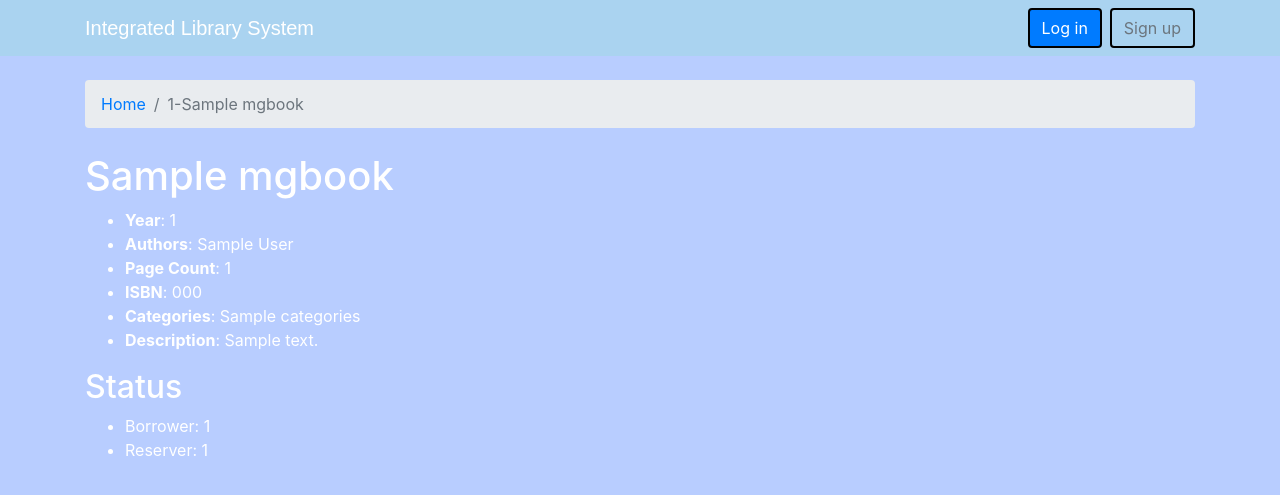
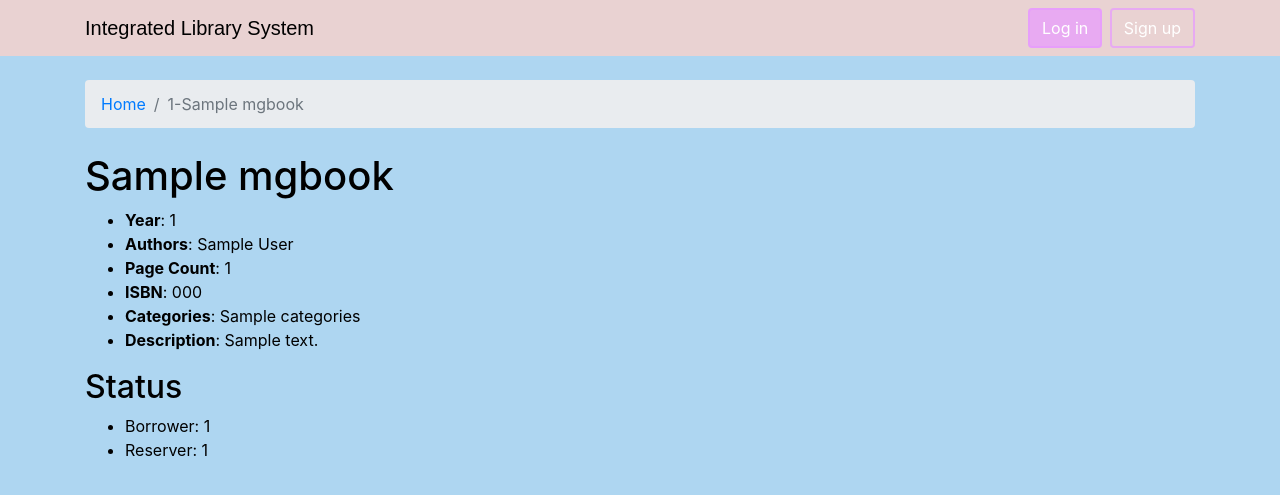
Before and after one commit to uyencfi/integrated-library-system, a Django app: template templates/book_details.html in a window 1280 px wide. Shown: the top 495 px of the page. Run offline with Django 3.2, Linux system fonts and the light colour scheme; the template is opened without the code that fills it: most values are stand-ins (such as "Sample title", 1, 10 or a date in 2020); some libraries are stand-ins or nearby versions.

Commit message:
update UI

```diff
--- a/static/css/app.css
+++ b/static/css/app.css
@@ -3,12 +3,12 @@ body {
   }
 
   .navbar{
-	color: white;
+	color: black;
 	background-color: #aad3f0;
   }
   .navbar-brand {
 	font-family: 'Luminari', fantasy;
-  	color: white;
+  	color: black;
   }
 
   .btn {
@@ -30,5 +30,5 @@ body {
 	text-align: center;
 	background-color: #b8cdff;
 	margin-top: 10%;
-	color: white;
+	color: black;
   }
--- a/static/css/home.css
+++ b/static/css/home.css
@@ -1,41 +1,48 @@
 body {
-  background-color: #b8cdff !important;
-  color: white;
+  background-color: #AED6F1 !important;
+  color: black;
 }
 
 .navbar{
-  color: white;
+  color:black;
   /* background-color: #94c3e4; */
-  background-color: #aad3f0;
+  background-color: #e9d2d2;
 }
 
 .navbar-brand{
   font-family: 'Luminari', fantasy;
-  color: white;
+  color: black;
 }
 
 .btn {
-  border: 2px solid black;
+  border: 2px solid;
 }
 
 .login-btn{
-  background-color: #ffc599;
+  background-color: #e799ffb4;
   color: white;
-  border-color: #ffc599;
+  border-color: #e799ffb4;
 }
 
 .signup-btn{
+  margin-left: 0.2cm;
   color: white;
-  border-color: #ffc599;
+  border-color: #e799ffb4;
 }
 
 .start{
   text-align: center;
-  background-color: #b8cdff;
+  background-color: #AED6F1;
   margin-top: 10%;
-  color: white;
+  color: black;
 }
 
 .title{
+  color: black;
+}
+
+.enter-btn {
+  background-color: #e799ffb4;
   color: white;
+  border-color: #e799ffb4;
 }
--- a/templates/base.html
+++ b/templates/base.html
@@ -36,8 +36,8 @@
               </ul>
             {% else %}
               <form class="form-inline ml-auto">
-                <a href="{% url 'login' %}" class="btn btn-primary">Log in</a>
-                <a href="{% url 'signup' %}" class="btn btn-outline-secondary ml-2">Sign up</a>
+                <a href="{% url 'login' %}" class="btn login-btn">Log in</a>
+                <a href="{% url 'signup' %}" class="btn signup-btn">Sign up</a>
               </form>
             {% endif %}
           </div>
--- a/templates/book_details.html
+++ b/templates/book_details.html
@@ -16,14 +16,14 @@
   <h1>{{ mgbook.title }}</h1>
   {% if user.is_authenticated %}
     <!-- <div style="display:none;">{{ msg }}</div> -->
-    <p style="background-color:powderblue; color:red;">{{ msg }}</p>
+    <p class="message">{{ msg }}</p>
     <div class="mb-4">
       {% if can_b %}
-        <a href="{% url 'borrow' mgbook.book_id %}" class="btn btn-primary">Borrow</a>
+        <a href="{% url 'borrow' mgbook.book_id %}" class="btn login-btn">Borrow</a>
       {% elif can_r %}
-        <a href="{% url 'reserve' mgbook.book_id %}" class="btn btn-primary">Reserve</a>
+        <a href="{% url 'reserve' mgbook.book_id %}" class="btn signup-btn">Reserve</a>
       {% elif s_r %}
-        <a href="{% url 'special_reserve' mgbook.book_id %}" class="btn btn-primary">Special reserve</a>
+        <a href="{% url 'special_reserve' mgbook.book_id %}" class="btn signup-btn">Special reserve</a>
       {% endif %}
     </div>
   {% endif %}
--- a/templates/home.html
+++ b/templates/home.html
@@ -12,7 +12,7 @@
   <h1>All books</h1>
 
   <div class="mb-4">
-    <a href="{% url 'search' %}" class="btn btn-primary">Search books</a>
+    <a href="{% url 'search' %}" class="btn enter-btn">Search Books</a>
   </div>
 
   <table class="table">
--- a/templates/start.html
+++ b/templates/start.html
@@ -2,7 +2,7 @@
 
 {% load static %}
 
-{% block stylesheet %}<link rel="stylesheet" href="{% static 'css/app.css' %}">{% endblock %}
+{% block stylesheet %}<link rel="stylesheet" href="{% static 'css/home.css' %}">{% endblock %}
 
 {% block body %}
       <nav class="navbar navbar-expand-sm">
```
Also changed, not shown: get_all.py (added, +17 -0 lines), libsys/settings.py (+5 -5 lines), templates/login.html (+10 -10 lines), templates/search.html (+33 -32 lines), templates/signup.html (+14 -14 lines).
